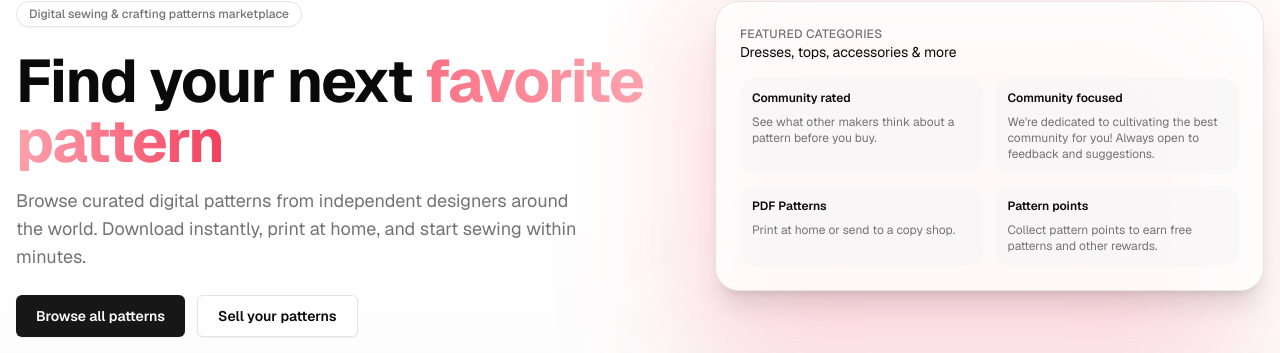
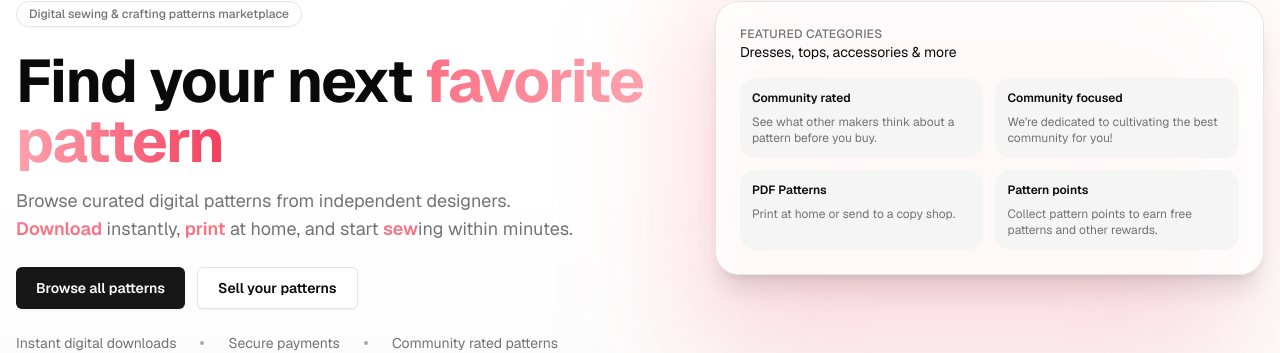
Before and after one commit to alexandermaat99/thepatternsplacelive, a Next.js app: page / in a window 1280 px wide. Shown: the part 152-505 px from the top of the page. Built offline with nearby package versions, Linux system fonts and the light colour scheme; no server answers; the database is empty.

Commit message:
formatting

```diff
--- a/app/page.tsx
+++ b/app/page.tsx
@@ -40,8 +40,10 @@ export default function Home(props: any) {
                   </span>
                 </h1>
                 <p className="max-w-xl text-base text-muted-foreground sm:text-lg">
-                  Browse curated digital patterns from independent designers around the world.
-                  Download instantly, print at home, and start sewing within minutes.
+                  Browse curated digital patterns from independent designers.
+                  <span className="text-rose-400 font-semibold"> Download</span> instantly,{' '}
+                  <span className="text-rose-400 font-semibold"> print</span> at home, and start{' '}
+                  <span className="text-rose-400 font-semibold"> sew</span>ing within minutes.
                 </p>
               </div>
               <div className="flex flex-wrap gap-3">
@@ -82,24 +84,23 @@ export default function Home(props: any) {
                   </span> */}
                 </div>
                 <div className="grid grid-cols-2 gap-3 text-xs">
-                  <div className="space-y-2 rounded-2xl bg-muted/60 p-3">
+                  <div className="space-y-2 rounded-2xl bg-muted p-3">
                     <p className="font-semibold">Community rated</p>
                     <p className="text-muted-foreground">
                       See what other makers think about a pattern before you buy.
                     </p>
                   </div>
-                  <div className="space-y-2 rounded-2xl bg-muted/60 p-3">
+                  <div className="space-y-2 rounded-2xl bg-muted p-3">
                     <p className="font-semibold">Community focused</p>
                     <p className="text-muted-foreground">
-                      We're dedicated to cultivating the best community for you! Always open to
-                      feedback and suggestions.
+                      We're dedicated to cultivating the best community for you!
                     </p>
                   </div>
-                  <div className="space-y-2 rounded-2xl bg-muted/60 p-3">
+                  <div className="space-y-2 rounded-2xl bg-muted p-3">
                     <p className="font-semibold">PDF Patterns</p>
                     <p className="text-muted-foreground">Print at home or send to a copy shop.</p>
                   </div>
-                  <div className="space-y-2 rounded-2xl bg-muted/60 p-3">
+                  <div className="space-y-2 rounded-2xl bg-muted p-3">
                     <p className="font-semibold">Pattern points</p>
                     <p className="text-muted-foreground">
                       Collect pattern points to earn free patterns and other rewards.
```
